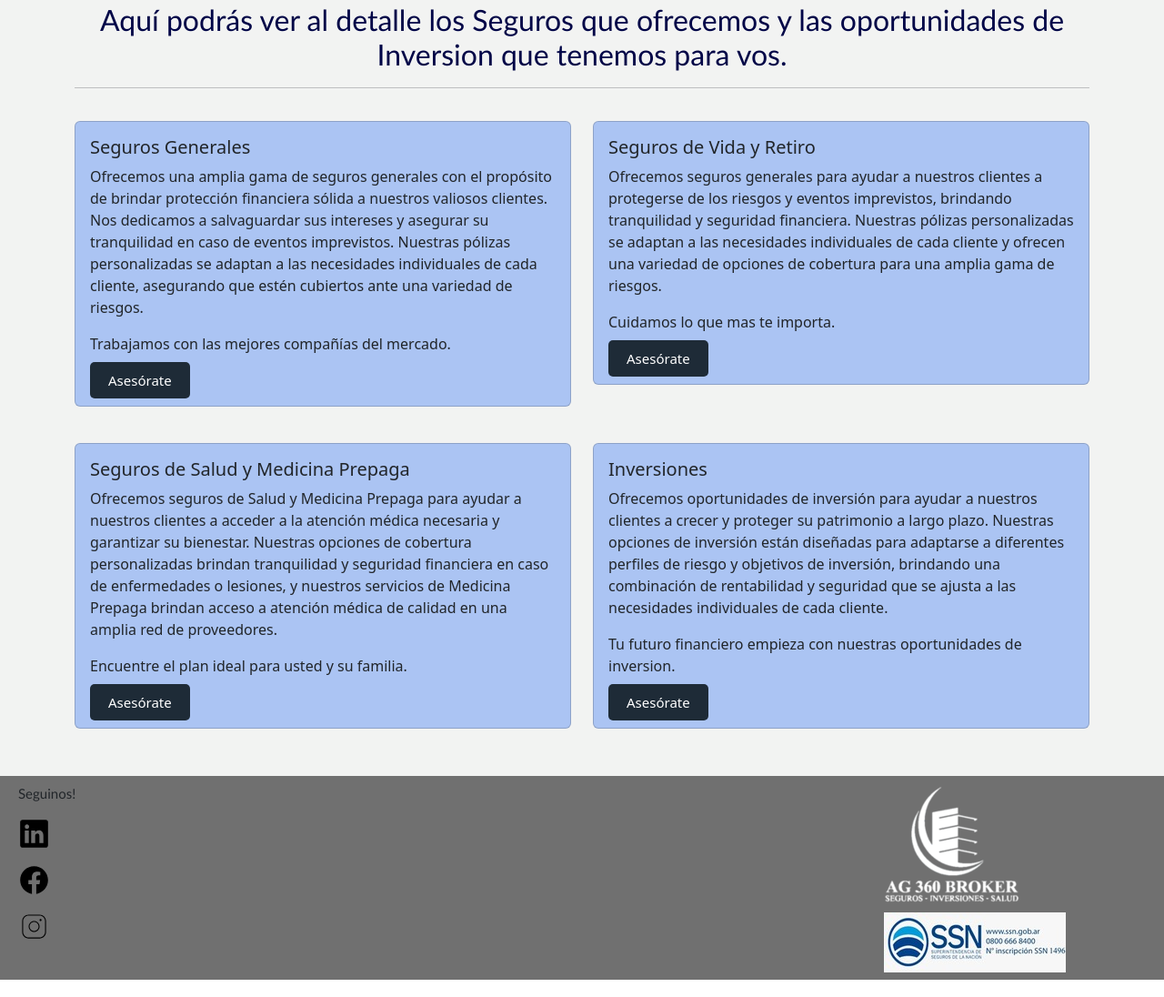
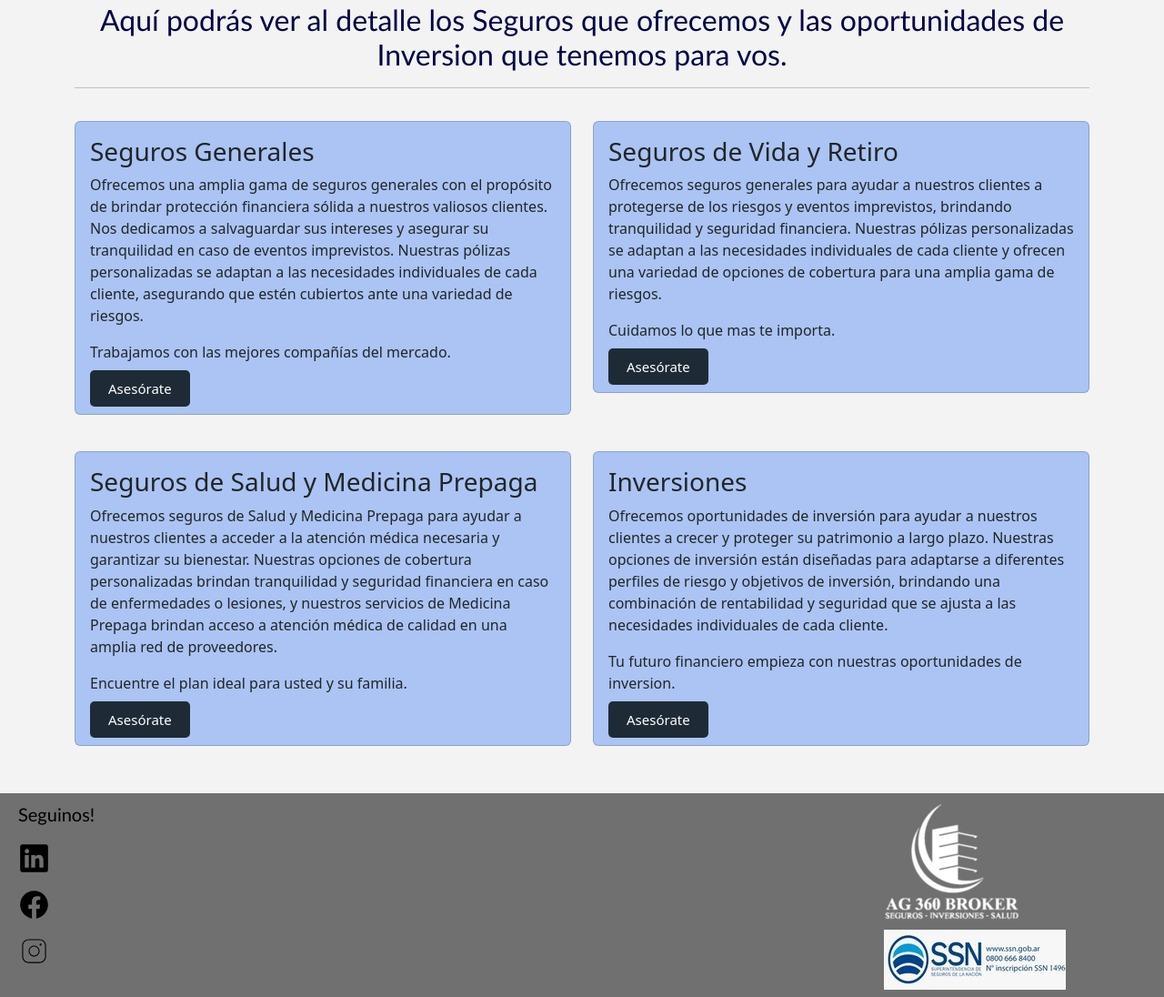
Before and after one commit to FedericoAngert/PreEntrega2Angert, a plain HTML site: page paginass/segurosinvesiones.html in a window 1280 px wide. Shown: the part 137-1233 px from the top of the page at 91% size. Drawn offline with nearby package versions, Linux system fonts and the light colour scheme.

Commit message:
cambiosax

```diff
--- a/paginass/segurosinvesiones.html
+++ b/paginass/segurosinvesiones.html
@@ -59,7 +59,7 @@
             <div class="col-md-6 mb-6">
                 <div class="card spacebotop card1">
                     <div class="card-body">
-                        <h5 class="card-title">Seguros Generales</h5>
+                        <h3 class="card-title">Seguros Generales</h3>
                         <p class="card-text">Ofrecemos una amplia gama de seguros generales con el propósito de brindar protección financiera sólida a nuestros valiosos clientes. Nos dedicamos a salvaguardar sus intereses y asegurar su tranquilidad en caso de eventos imprevistos. Nuestras pólizas personalizadas se adaptan a las necesidades individuales de cada cliente, asegurando que estén cubiertos ante una variedad de riesgos.</p>
                         <p class="card-text">Trabajamos con las mejores compañías del mercado.</p>
                         <a href="../paginass/contacto.html" class="btnmio">Asesórate</a>
@@ -69,7 +69,7 @@
             <div class="col-md-6 mb-6">
                 <div class="card spacebotop card1">
                     <div class="card-body">
-                        <h5 class="card-title">Seguros de Vida y Retiro</h5>
+                        <h3 class="card-title">Seguros de Vida y Retiro</h3>
                         <p class="card-text">Ofrecemos seguros generales para ayudar a nuestros clientes a protegerse de los riesgos y eventos imprevistos, brindando tranquilidad y seguridad financiera. Nuestras pólizas personalizadas se adaptan a las necesidades individuales de cada cliente y ofrecen una variedad de opciones de cobertura para una amplia gama de riesgos.</p>
                         <p class="card-text">Cuidamos lo que mas te importa.</p>
                         <a href="../paginass/contacto.html" class="btnmio">Asesórate</a>
@@ -79,7 +79,7 @@
             <div class="col-md-6 mb-6">
               <div class="card spacebotop card1">
                   <div class="card-body">
-                      <h5 class="card-title">Seguros de Salud y Medicina Prepaga</h5>
+                      <h3 class="card-title">Seguros de Salud y Medicina Prepaga</h3>
                       <p class="card-text">Ofrecemos seguros de Salud y Medicina Prepaga para ayudar a nuestros clientes a acceder a la atención médica necesaria y garantizar su bienestar. Nuestras opciones de cobertura personalizadas brindan tranquilidad y seguridad financiera en caso de enfermedades o lesiones, y nuestros servicios de Medicina Prepaga brindan acceso a atención médica de calidad en una amplia red de proveedores.</p>
                       <p class="card-text">Encuentre el plan ideal para usted y su familia.</p>
                       <a href="../paginass/contacto.html" class="btnmio">Asesórate</a>
@@ -89,7 +89,7 @@
           <div class="col-md-6 mb-6">
               <div class="card spacebotop card1">
                    <div class="card-body">
-                        <h5 class="card-title">Inversiones</h5>
+                        <h3 class="card-title">Inversiones</h3>
                         <p class="card-text">Ofrecemos oportunidades de inversión para ayudar a nuestros clientes a crecer y proteger su patrimonio a largo plazo. Nuestras opciones de inversión están diseñadas para adaptarse a diferentes perfiles de riesgo y objetivos de inversión, brindando una combinación de rentabilidad y seguridad que se ajusta a las necesidades individuales de cada cliente.</p>
                         <p class="card-text">Tu futuro financiero empieza con nuestras oportunidades de inversion.</p>
                         <a href="../paginass/contacto.html" class="btnmio">Asesórate</a>
@@ -104,15 +104,15 @@
             <div class="col-lg-9 col-8">
               <div class="vstack gap 3">
                 <div class="p-2 tipolmio">Seguinos!</div>
-                <div class="p-2"><a href="https://www.linkedin.com/company/ag360broker"><img src="../assets/img/logo-linkedin.svg" alt=""></a></div>
-                <div class="p-2"><a href="https://www.facebook.com/AG360-Broker-805166216533589/"><img src="../assets/img/logo-facebook (1) (1).svg" alt=""></a></div>
-                <div class="p-2"><a href="https://www.instagram.com/ag360.broker/"><img src="../assets/img/instagram-logo-thin (1).svg" alt=""></a></div>
+                <div class="p-2"><a href="https://www.linkedin.com/company/ag360broker"><img src="../assets/img/logo-linkedin.svg" alt="linkedin svg"></a></div>
+                <div class="p-2"><a href="https://www.facebook.com/AG360-Broker-805166216533589/"><img src="../assets/img/logo-facebook (1) (1).svg" alt="facebook svg"></a></div>
+                <div class="p-2"><a href="https://www.instagram.com/ag360.broker/"><img src="../assets/img/instagram-logo-thin (1).svg" alt="instagram svg"></a></div>
               </div>
             </div>
             <div class="col-lg-3 col-4 limite">
               <div>
-                <img class="img-fluid" src="../assets/img/logofooter (2).png" alt="Responsive image">
-              <img class="img-fluid" src="../assets/img/SSN (1) (1).jpg" alt="Responsive image">
+                <img class="img-fluid" src="../assets/img/logofooter (2).png" alt="logo ag360 blanco footer">
+              <img class="img-fluid" src="../assets/img/SSN (1) (1).jpg" alt="SSN">
               </div>
             </div>
         </div>
--- a/scss/componentes/_general.scss
+++ b/scss/componentes/_general.scss
@@ -8,7 +8,9 @@ ul li{
 }
 .tipolmio{
     font-family: $ff;
-    font-size: $px1;
+    font-size: $px2;
+    color: nth($colores, 8);
+
 }
 .tipolmio3{
     font-family: $ff;
```
Also changed, not shown: index.html (+1 -1 lines), paginass/contacto.html (+6 -5 lines), paginass/empresas.html (+6 -5 lines), paginass/nosotros.html (+6 -6 lines), css/stylee.css, 1 other file.
